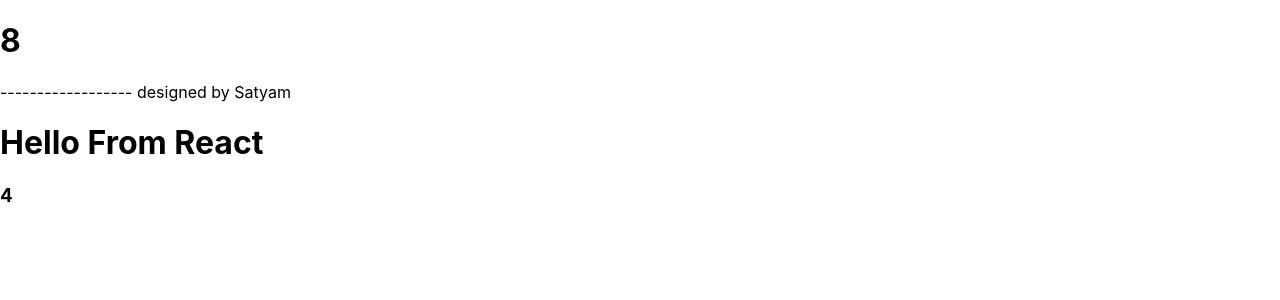
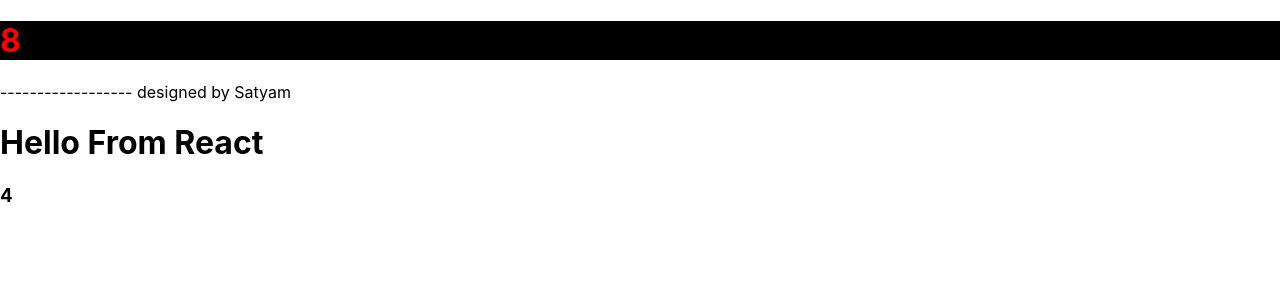
Before and after one commit to mrsatyam/react-tutorial, a React (Create React App) app: page / in a window 1280 px wide. Shown: the top 300 px of the page. Built offline with nearby package versions, Linux system fonts and the light colour scheme.

Commit message:
inline styling with react

```diff
--- a/src/components/Header.js
+++ b/src/components/Header.js
@@ -4,7 +4,7 @@
   return (
     <header>
         <div>
-            <h1>{title} </h1>
+            <h1 style={{color:"red", backgroundColor:"black"}}> {title} </h1>
             <div> ------------------ designed by {devName}</div>
         </div>
     </header>
```
